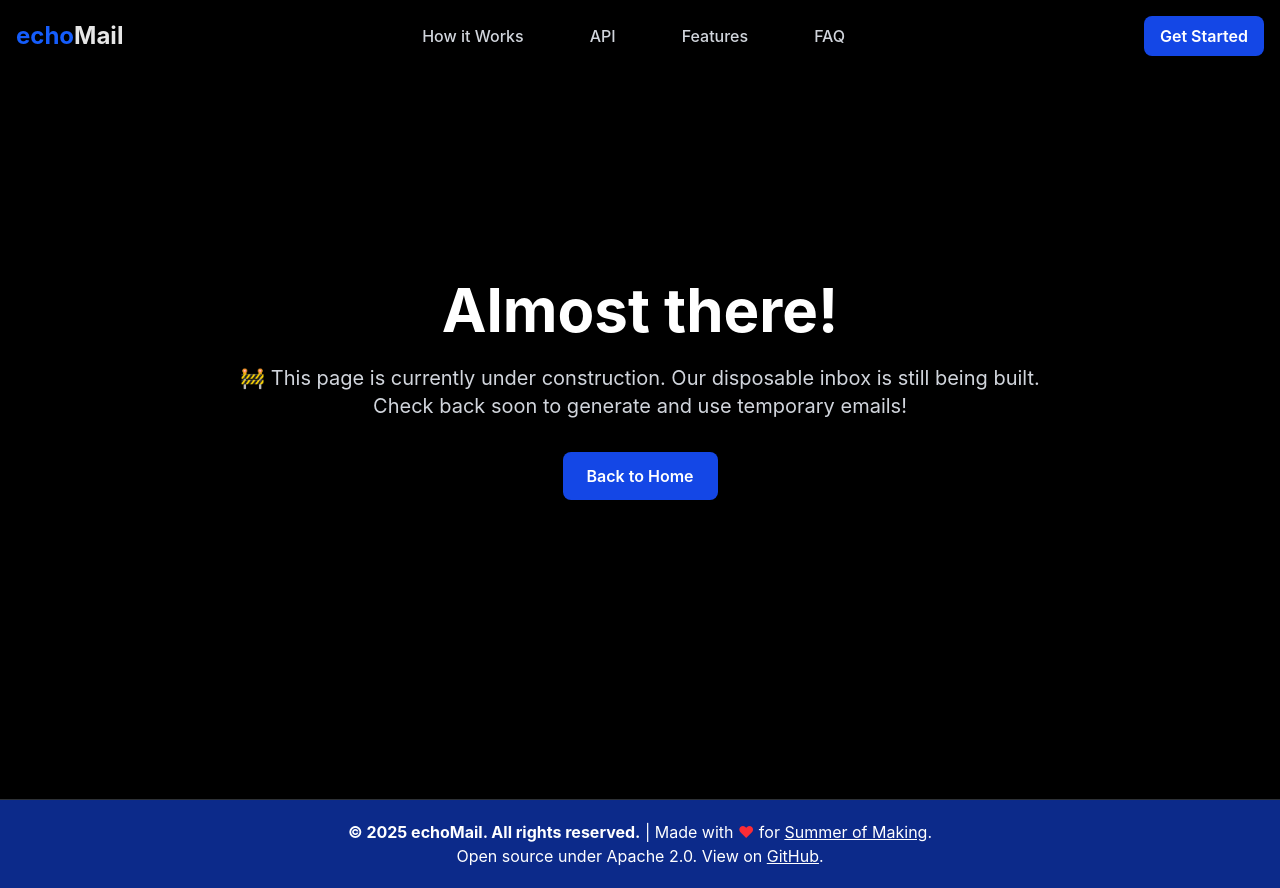
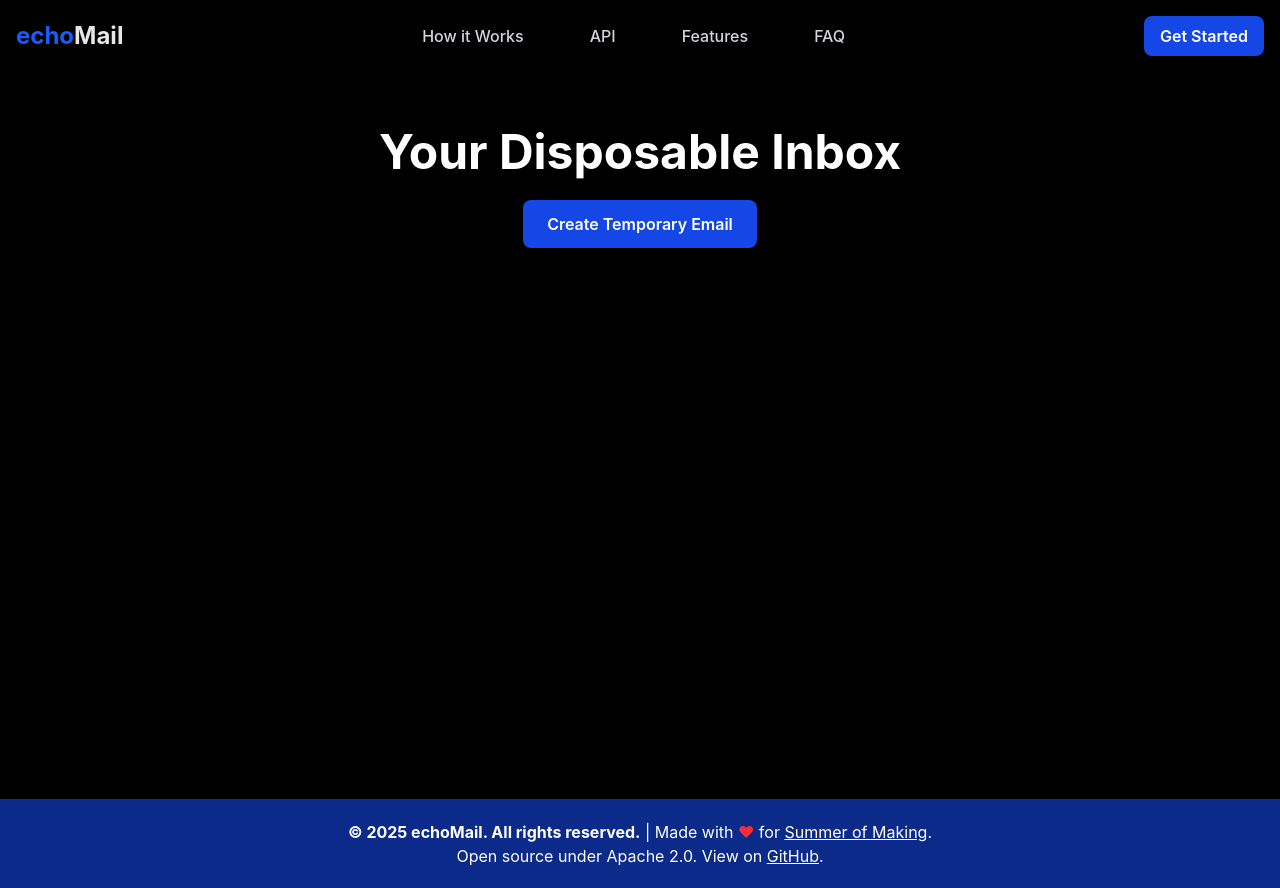
Before and after one commit to brianwalczak/echoMail, a React (Vite) app in the folder client/: page /mail in a window 1280 px wide. Built offline with nearby package versions, Linux system fonts and the light colour scheme.

Commit message:
Create mail page, implement simple mail viewer

```diff
--- a/client/src/pages/Mail.jsx
+++ b/client/src/pages/Mail.jsx
@@ -1,17 +1,171 @@
-import { Link } from "react-router-dom";
+import { getCookie, setCookie, parseDate } from '../utils.jsx';
+import { useEffect, useState } from "react";
+import MailViewer from '../components/MailViewer.jsx';
+import Toast from '../components/Toast.jsx';
+import Dialog from '../components/Dialog.jsx';
 
 export default function Mail() {
+    const [loading, setLoading] = useState(false);
+    const [inbox, setInbox] = useState(null);
+
+    const [activeMail, setActiveMail] = useState(null);
+    const [toast, setToast] = useState(null);
+    const [dialog, setDialog] = useState(null);
+
+    const session = async (body, isLoading, onSuccess, onError) => {
+        try {
+            if (isLoading) setLoading(isLoading);
+
+            const req = await fetch('/api/session', {
+                method: 'POST',
+                headers: {
+                    'Content-Type': 'application/json'
+                },
+                body: JSON.stringify(body)
+            });
+
+            const res = await req.json();
+            if (isLoading) setLoading(false);
+
+            if (res.success) {
+                onSuccess(res);
+            } else {
+                setToast({ id: "err-toast", type: "error", message: res.reason ?? "It looks like your session has expired or is invalid.", onClose: () => setToast(null), seconds: 3 });
+                if (onError) onError(res);
+            }
+        } catch (error) {
+            if (isLoading) setLoading(false);
+
+            setToast({ id: "err-toast", type: "error", message: "An unexpected error occurred. Please try again.", onClose: () => setToast(null), seconds: 3 });
+            if (onError) onError(error);
+        }
+    };
+
+    const createInbox = ({ loading = true, toast = false } = {}) => {
+        session({ method: 'create' }, (loading ? "Creating, please wait..." : null), (res) => {
+            setCookie('session_id', res.data.id);
+            setCookie('session_token', res.token);
+            setInbox([]); // start with empty inbox
+
+            if (toast) setToast({ id: "create-success", type: "success", message: "Your disposable inbox has been created!", onClose: () => setToast(null), seconds: 3 });
+        });
+    };
+
+    const destroyInbox = ({ loading = true, toast = false } = {}) => {
+        const sessionId = getCookie('session_id');
+        const sessionToken = getCookie('session_token');
+
+        if (!sessionId || !sessionToken) {
+            return setToast({ id: "err-toast", type: "warning", message: "It looks like your session has expired.", onClose: () => setToast(null), seconds: 3 });
+        }
+
+        session({ method: 'revoke', id: sessionId, token: sessionToken }, (loading ? "Deleting, please wait..." : null), (res) => {
+            setCookie('session_id', '', -1);
+            setCookie('session_token', '', -1);
+            setInbox(null);
+
+            if (toast) setToast({ id: "destroy-success", type: "success", message: "Your disposable inbox has been permanently removed.", onClose: () => setToast(null), seconds: 3 });
+        });
+    };
+
+    const fetchInbox = ({ loading = true, toast = false } = {}) => {
+        const sessionId = getCookie('session_id');
+        const sessionToken = getCookie('session_token');
+
+        if (!sessionId || !sessionToken) {
+            return setToast({ id: "err-toast", type: "warning", message: "It looks like your session has expired.", onClose: () => setToast(null), seconds: 3 });
+        }
+
+        session({ method: 'get', id: sessionId, token: sessionToken }, (loading ? "Updating, please wait..." : null), (res) => {
+            setInbox(res.data?.messages || []);
+
+            if (toast) setToast({ id: "fetch-success", type: "success", message: "Your inbox has been updated successfully!", onClose: () => setToast(null), seconds: 3 });
+        }, (error) => {
+            if (error.success === false) {
+                setCookie('session_id', '', -1);
+                setCookie('session_token', '', -1);
+                setInbox(null);
+            }
+        });
+    };
+
+    const copyToClipboard = ({ toast = false } = {}) => {
+        try {
+            const email = `${getCookie('session_id')}@${window.location.host}`;
+            navigator.clipboard.writeText(email);
+
+            if (toast) setToast({ id: "copy-success", type: "success", message: "Email address copied to clipboard!", onClose: () => setToast(null), seconds: 3 });
+        } catch (error) {
+            if (toast) setToast({ id: "err-toast", type: "error", message: "Failed to copy email address.", onClose: () => setToast(null), seconds: 3 });
+        }
+    };
+
+    const openMail = (id) => {
+        const mail = inbox.find(m => m.id === id);
+        if (!mail) return setToast({ id: "err-toast", type: "error", message: "Failed to open your message. It may have been deleted.", onClose: () => setToast(null), seconds: 3 });
+
+        return setActiveMail(mail);
+    };
+
+    // setup automatic inbox refresh every 10 seconds
+    useEffect(() => {
+        const refreshInbox = () => {
+            const sessionId = getCookie('session_id');
+            const sessionToken = getCookie('session_token');
+
+            if (sessionId && sessionToken) {
+                fetchInbox();
+            }
+        };
+
+        refreshInbox();
+        const interval = setInterval(refreshInbox, 10000);
+
+        return () => clearInterval(interval);
+    }, []); // on mount
+
     return (
-        <main className="flex items-center justify-start flex-col text-center px-4 min-h-screen pt-70 border-b border-gray-400/30">
-            <div className="animated animatedFadeInUp fadeInUp">
-                <h1 className="text-5xl md:text-6xl font-bold mb-6 text-white">Almost there!</h1>
-                <p className="text-lg md:text-xl text-gray-300 mb-8">
-                    🚧 This page is currently under construction. Our disposable inbox is still being built. <br />
-                    Check back soon to generate and use temporary emails!
-                </p>
+        <main className="flex items-center justify-start flex-col text-center px-4 min-h-screen pt-32 border-b border-gray-400/30">
+            <h1 className="text-5xl md:text-5xl font-bold mb-6 text-white">Your Disposable Inbox</h1>
+            {toast && <Toast {...toast} />}
+            {dialog && <Dialog {...dialog} />}
+            {activeMail && (<MailViewer mail={activeMail} onClose={() => setActiveMail(null)} />)}
 
-                <Link to="/" className="md:inline-block bg-blue-700 text-white font-semibold py-3 px-6 rounded-lg shadow hover:bg-blue-800 transition">Back to Home</Link>
-            </div>
-        </main>
+            {!inbox ? (
+                <button onClick={() => setDialog({ id: "create", type: "success", title: "Create disposable inbox?", body: "Are you sure you want to create a disposable inbox? This will generate a new temporary email address.", cancel: "Cancel", confirm: "Create", onClose: (status) => { setDialog(null); if (status === true) createInbox({ toast: true }); } })} className="md:inline-block bg-blue-700 text-white font-semibold py-3 px-6 rounded-lg shadow hover:bg-blue-800 transition" disabled={(loading !== false)}>
+                    {(loading !== false) ? loading : "Create Temporary Email"}
+                </button>
+            ) : (
+                <>
+                    <div className="mb-8">
+                        <div onClick={() => copyToClipboard({ toast: true })} className="text-xl font-bold text-blue-500 mb-2 rounded-md px-3 py-1.5 border border-transparent hover:border-gray-400/30 hover:bg-white/20 hover:text-white transition active:bg-gray-700 active:text-gray-400">{`${getCookie('session_id')}@${window.location.host}`}</div>
+                        <button onClick={() => fetchInbox({ toast: true })} className="md:inline-block bg-blue-700 text-white font-semibold py-3 px-6 rounded-lg shadow hover:bg-blue-800 transition" disabled={(loading !== false)}>{(loading !== false) ? loading : "Refresh Inbox"}</button>
+                        <button onClick={() => setDialog({ id: "destroy", type: "danger", title: "Destroy disposable inbox?", body: "Are you sure you want to destroy your disposable inbox? All received emails will be permanently deleted and cannot be recovered.", cancel: "Cancel", confirm: "Destroy", onClose: (status) => { setDialog(null); if (status === true) destroyInbox({ toast: true }); } })} className="md:inline-block bg-transparent text-red-500 font-semibold py-3 px-6 rounded-lg shadow border border-red-500 hover:bg-red-700 hover:text-white transition ml-3" disabled={(loading !== false)}>Destroy Inbox</button>
+                    </div>
+
+                    <div className="rounded-md border border-gray-400/30 bg-white/20 transition p-6 w-full max-w-4xl overflow-y-auto">
+                        {inbox.length === 0 ? (
+                            <p className="text-gray-300">No emails have been received yet. Your inbox will update automatically.</p>
+                        ) : (
+                            <>
+                                <h2 className="text-xl font-bold text-white text-left mb-4">All Messages</h2>
+
+                                <ul>
+                                    {inbox.map(mail => (
+                                        <li key={mail.id} onClick={() => openMail(mail.id)} className="text-left rounded-lg transition hover:bg-white/10 hover:shadow-lg hover:text-white cursor-pointer p-4">
+                                            <div className="font-bold text-white">{mail.subject}</div>
+                                            <div className="text-gray-400 text-sm">{mail.from} • {parseDate(mail.receivedAt)}</div>
+                                            <p className="text-gray-300 mt-2 truncate">{mail.body.length > 150 ? mail.body.slice(0, 150) + '…' : mail.body}</p>
+                                        </li>
+                                    ))}
+                                </ul>
+
+                                <p className="text-gray-400 mt-4">No more results to show.</p>
+                            </>
+                        )}
+                    </div>
+                </>
+            )}
+        </main >
     );
 }
```
